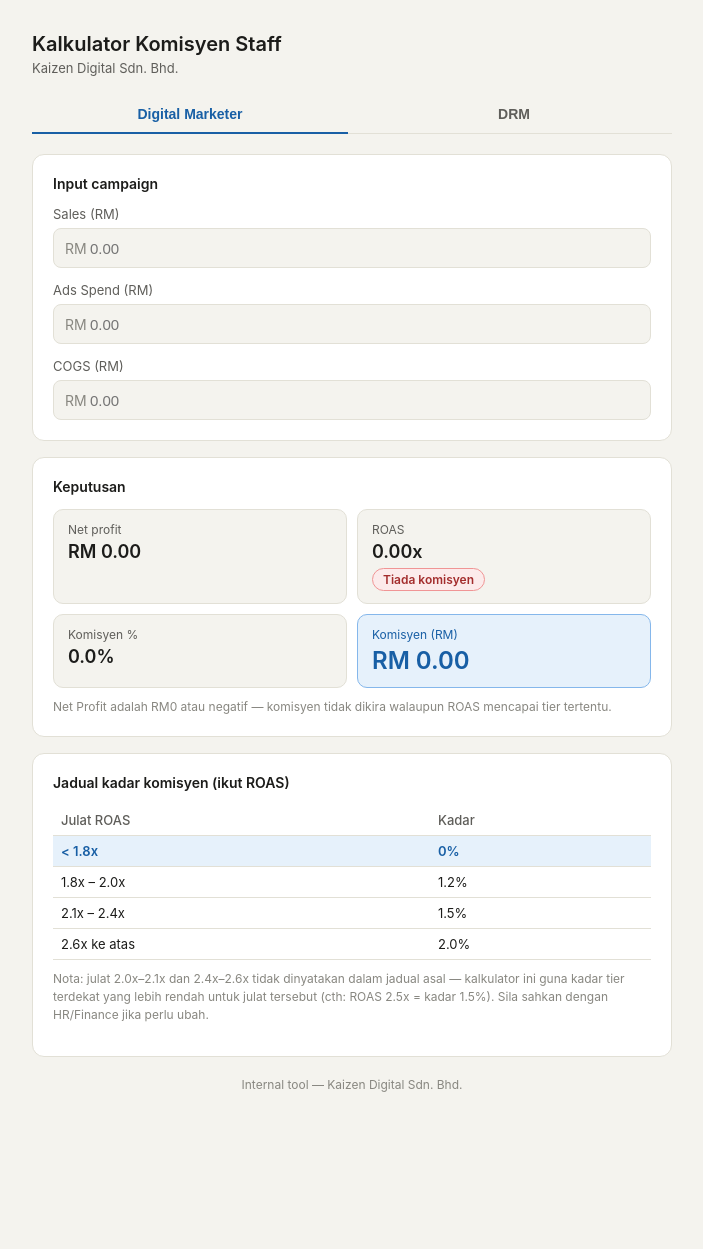
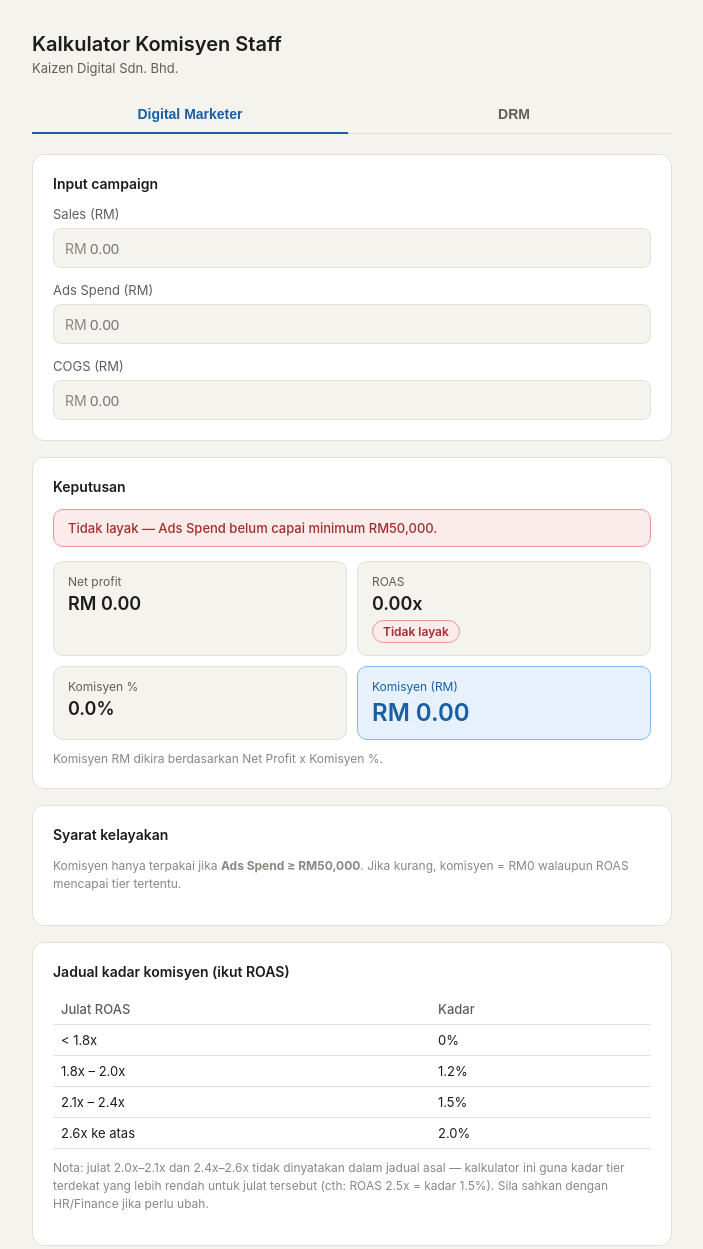
Before and after one commit to KZD-tech/commision-calculator, a plain HTML site: page index.html in a window 1280 px wide. Shown: the top 1249 px of the page, without its empty margins (288-991 px from the left). Before the commit the page ends 1136 px from the top, so only its background shows below. Drawn offline with Linux system fonts and the light colour scheme.

Commit message:
Update index.html

```diff
--- a/index.html
+++ b/index.html
@@ -137,6 +137,7 @@
 
     <div class="card">
       <h2>Keputusan</h2>
+      <div id="dm-status-banner" class="status-banner status-fail">Tidak layak — Ads Spend belum capai minimum RM50,000.</div>
       <div class="results">
         <div class="stat">
           <div class="label">Net profit</div>
@@ -157,6 +158,11 @@
         </div>
       </div>
       <div class="note" id="dm-basis-note">Komisyen RM dikira berdasarkan Net Profit x Komisyen %.</div>
+    </div>
+
+    <div class="card">
+      <h2>Syarat kelayakan</h2>
+      <p class="note" style="margin-top:0;">Komisyen hanya terpakai jika <strong>Ads Spend ≥ RM50,000</strong>. Jika kurang, komisyen = RM0 walaupun ROAS mencapai tier tertentu.</p>
     </div>
 
     <div class="card">
@@ -265,9 +271,10 @@ function calculateDm(){
 
   var netProfit = sales - adspend - cogs;
   var roas = adspend > 0 ? (sales / adspend) : 0;
-  var tier = getDmTier(roas);
+  var qualifies = adspend >= 50000;
+  var tier = qualifies ? getDmTier(roas) : { pct: 0, label: "Tidak layak", cls: "tier-0", idx: -1 };
   var commPct = tier.pct;
-  var commRM = netProfit > 0 ? (netProfit * commPct / 100) : 0;
+  var commRM = (qualifies && netProfit > 0) ? (netProfit * commPct / 100) : 0;
 
   document.getElementById('dm-out-netprofit').textContent = fmtRM(netProfit);
   document.getElementById('dm-out-roas').textContent = roas.toFixed(2) + "x";
@@ -279,11 +286,20 @@ function calculateDm(){
   badge.className = "tier-badge " + tier.cls;
 
   document.querySelectorAll('#dm-tier-table tbody tr').forEach(function(r){
-    r.classList.toggle('active', parseInt(r.getAttribute('data-tier')) === tier.idx);
+    r.classList.toggle('active', qualifies && parseInt(r.getAttribute('data-tier')) === tier.idx);
   });
 
+  var banner = document.getElementById('dm-status-banner');
+  if (qualifies){
+    banner.textContent = "Layak — Ads Spend " + fmtRM(adspend) + " memenuhi syarat minimum.";
+    banner.className = "status-banner status-ok";
+  } else {
+    banner.textContent = "Tidak layak — Ads Spend belum capai minimum RM50,000.";
+    banner.className = "status-banner status-fail";
+  }
+
   var note = document.getElementById('dm-basis-note');
-  note.textContent = netProfit <= 0
+  note.textContent = (qualifies && netProfit <= 0)
     ? "Net Profit adalah RM0 atau negatif — komisyen tidak dikira walaupun ROAS mencapai tier tertentu."
     : "Komisyen RM dikira berdasarkan Net Profit x Komisyen %.";
 }
```
